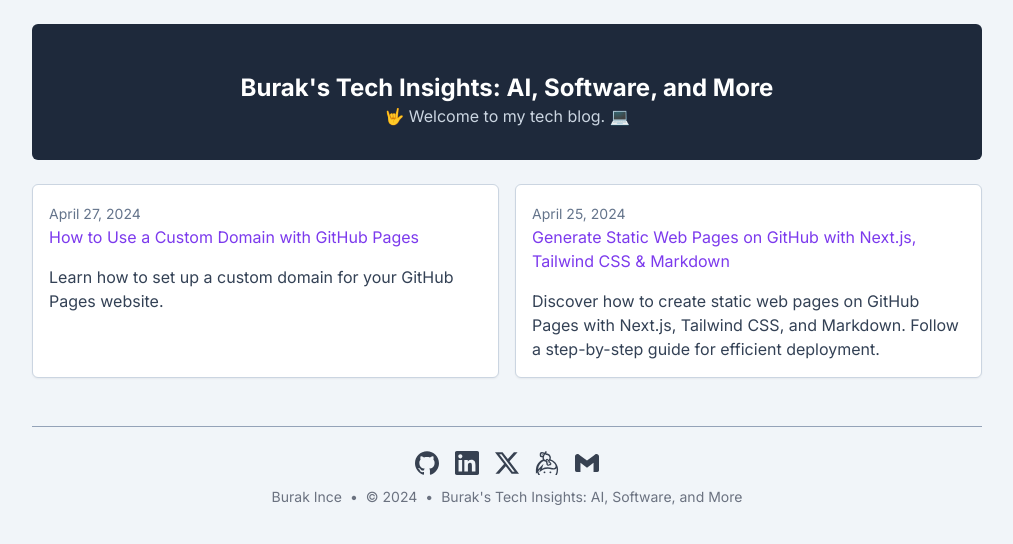
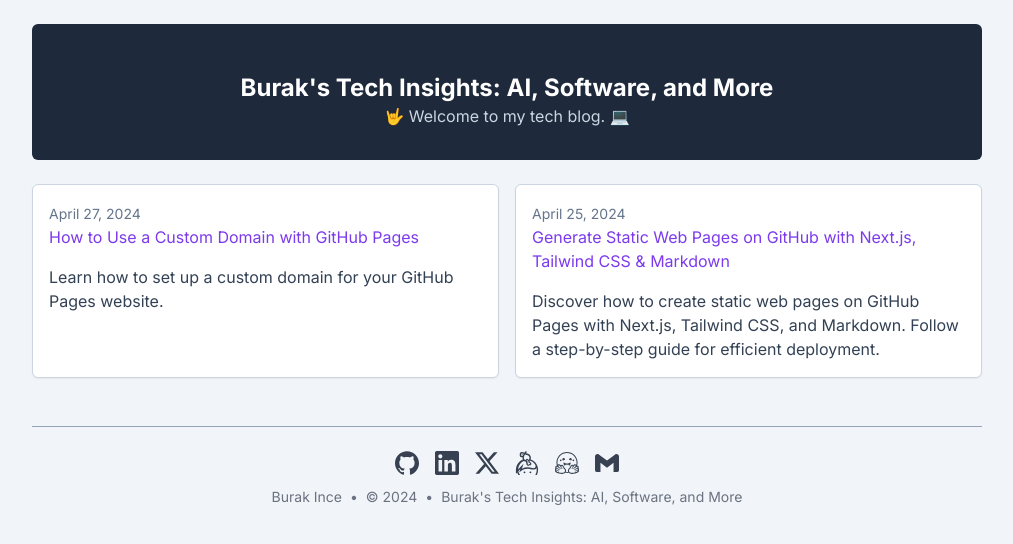
Before and after one commit to burakince/burakince.github.io, a Next.js app: page / in a window 1280 px wide. Shown: the top 544 px of the page, without its empty margins (133-1146 px from the left). Built offline with nearby package versions, Linux system fonts and the light colour scheme.

Commit message:
Add huggingface link to footer
Signed-off-by: Burak Ince <burak.ince@linux.org.tr>

```diff
--- a/src/app/_components/footer.tsx
+++ b/src/app/_components/footer.tsx
@@ -5,6 +5,7 @@ import GmailIcon from "./social-icons/gmail.svg";
 import LinkedinIcon from "./social-icons/linkedin.svg";
 import XIcon from "./social-icons/x.svg";
 import KeybaseIcon from "./social-icons/keybase.svg";
+import HuggingfaceIcon from "./social-icons/huggingface.svg";
 
 const Footer = () => {
   return (
@@ -55,6 +56,16 @@ const Footer = () => {
             className="text-sm text-gray-500 transition hover:text-gray-600"
             target="_blank"
             rel="noopener noreferrer"
+            href={SITE_METADATA.huggingface}
+            title="huggingface"
+          >
+            <span className="sr-only">huggingface</span>
+            <HuggingfaceIcon className="fill-current text-gray-700 hover:text-primary-500 dark:text-gray-200 dark:hover:text-primary-400 size-6" />
+          </a>
+          <a
+            className="text-sm text-gray-500 transition hover:text-gray-600"
+            target="_blank"
+            rel="noopener noreferrer"
             href={`mailto:${SITE_METADATA.email}`}
             title="email"
           >
```
Also changed, not shown: src/app/_components/social-icons/huggingface.svg (added).
